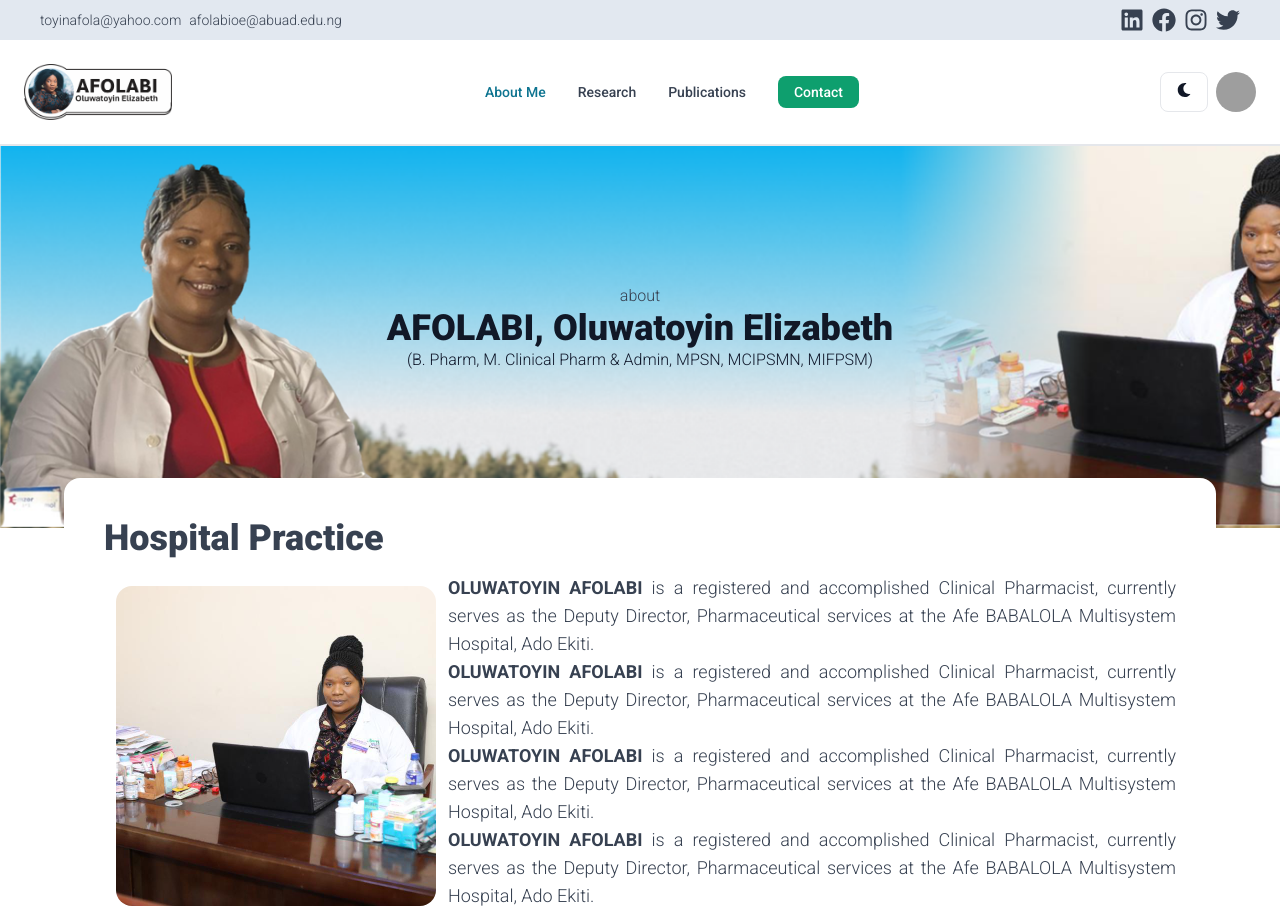
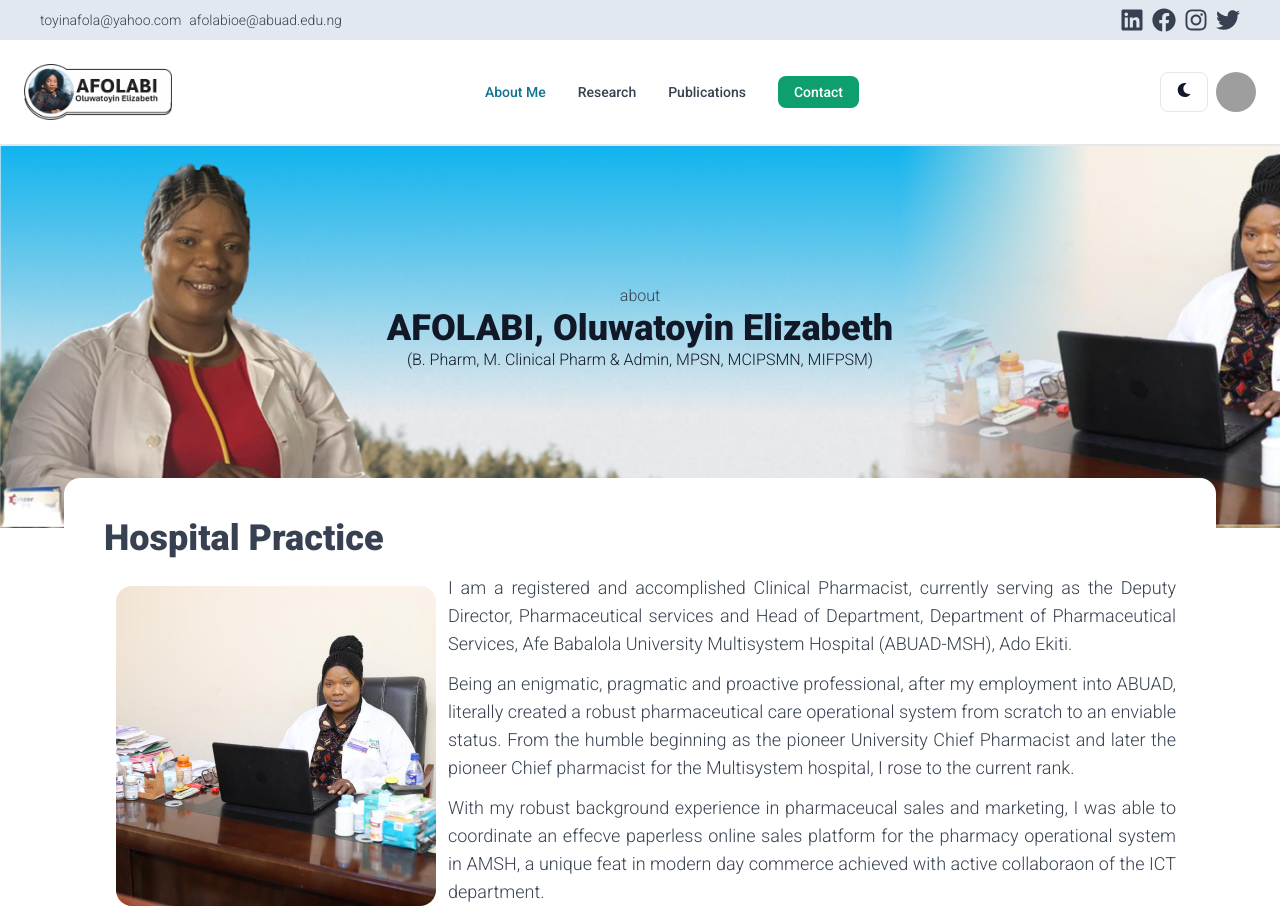
Before and after one commit to Ameneterh/afolabioe, a React (Vite) app in the folder frontend/: page /about-me in a window 1280 px wide. Shown: the top 914 px of the page. Built offline with nearby package versions, Linux system fonts and the light colour scheme; grey boxes are pictures that could not be loaded.

Commit message:
update abou page content

```diff
--- a/frontend/src/pages/About.jsx
+++ b/frontend/src/pages/About.jsx
@@ -35,41 +35,37 @@ export default function About() {
                 alt=""
                 className="w-full md:max-w-80 block md:float-left mb-3 md:m-3 rounded-2xl"
               />
-              <p className="">
-                <span className="font-bold uppercase">Oluwatoyin Afolabi</span>{" "}
-                is a registered and accomplished Clinical Pharmacist, currently
-                serves as the Deputy Director, Pharmaceutical services at the
-                Afe BABALOLA Multisystem Hospital, Ado Ekiti.
+              <p className="mb-3">
+                I am a registered and accomplished Clinical Pharmacist,
+                currently serving as the Deputy Director, Pharmaceutical
+                services and Head of Department, Department of Pharmaceutical
+                Services, Afe Babalola University Multisystem Hospital
+                (ABUAD-MSH), Ado Ekiti.
               </p>
-              <p className="">
-                <span className="font-bold uppercase">Oluwatoyin Afolabi</span>{" "}
-                is a registered and accomplished Clinical Pharmacist, currently
-                serves as the Deputy Director, Pharmaceutical services at the
-                Afe BABALOLA Multisystem Hospital, Ado Ekiti.
+              <p className="mb-3">
+                Being an enigmatic, pragmatic and proactive professional, after
+                my employment into ABUAD, literally created a robust
+                pharmaceutical care operational system from scratch to an
+                enviable status. From the humble beginning as the pioneer
+                University Chief Pharmacist and later the pioneer Chief
+                pharmacist for the Multisystem hospital, I rose to the current
+                rank.
               </p>
-              <p className="">
-                <span className="font-bold uppercase">Oluwatoyin Afolabi</span>{" "}
-                is a registered and accomplished Clinical Pharmacist, currently
-                serves as the Deputy Director, Pharmaceutical services at the
-                Afe BABALOLA Multisystem Hospital, Ado Ekiti.
+              <p className="mb-3">
+                With my robust background experience in pharmaceucal sales and
+                marketing, I was able to coordinate an effecve paperless online
+                sales platform for the pharmacy operational system in AMSH, a
+                unique feat in modern day commerce achieved with active
+                collaboraon of the ICT department.
               </p>
-              <p className="">
-                <span className="font-bold uppercase">Oluwatoyin Afolabi</span>{" "}
-                is a registered and accomplished Clinical Pharmacist, currently
-                serves as the Deputy Director, Pharmaceutical services at the
-                Afe BABALOLA Multisystem Hospital, Ado Ekiti.
-              </p>
-              <p className="">
-                <span className="font-bold uppercase">Oluwatoyin Afolabi</span>{" "}
-                is a registered and accomplished Clinical Pharmacist, currently
-                serves as the Deputy Director, Pharmaceutical services at the
-                Afe BABALOLA Multisystem Hospital, Ado Ekiti.
-              </p>
-              <p className="">
-                <span className="font-bold uppercase">Oluwatoyin Afolabi</span>{" "}
-                is a registered and accomplished Clinical Pharmacist, currently
-                serves as the Deputy Director, Pharmaceutical services at the
-                Afe BABALOLA Multisystem Hospital, Ado Ekiti.
+              <p className="mb-3">
+                Because of my versatility, and experience as a Chartered Member,
+                Institute of Purchasing and Supply Management, I was given
+                addional responsibility of coordinang the Central store of the
+                whole University. A unit that has seen to the seamless
+                procurement and distribution of chemicals, instruments, and
+                equipment to the different laboratories and colleges within the
+                University.
               </p>
             </div>
           </div>
@@ -229,6 +225,12 @@ export default function About() {
                 <b>Natucadin Herbal Supplement Capsules 250mg</b> with the
                 potential to stall and reverse aging.
               </p>
+              <p className="mb-3">
+                My strive for excellence and proactiveness has led to the
+                establishment of robust production lines for ABUAD brands of
+                Methylated spirit, anseptics/disinfectant AFLON, Liquid soap,
+                household bleach ABUADIK etc
+              </p>
             </div>
           </div>
 
```
